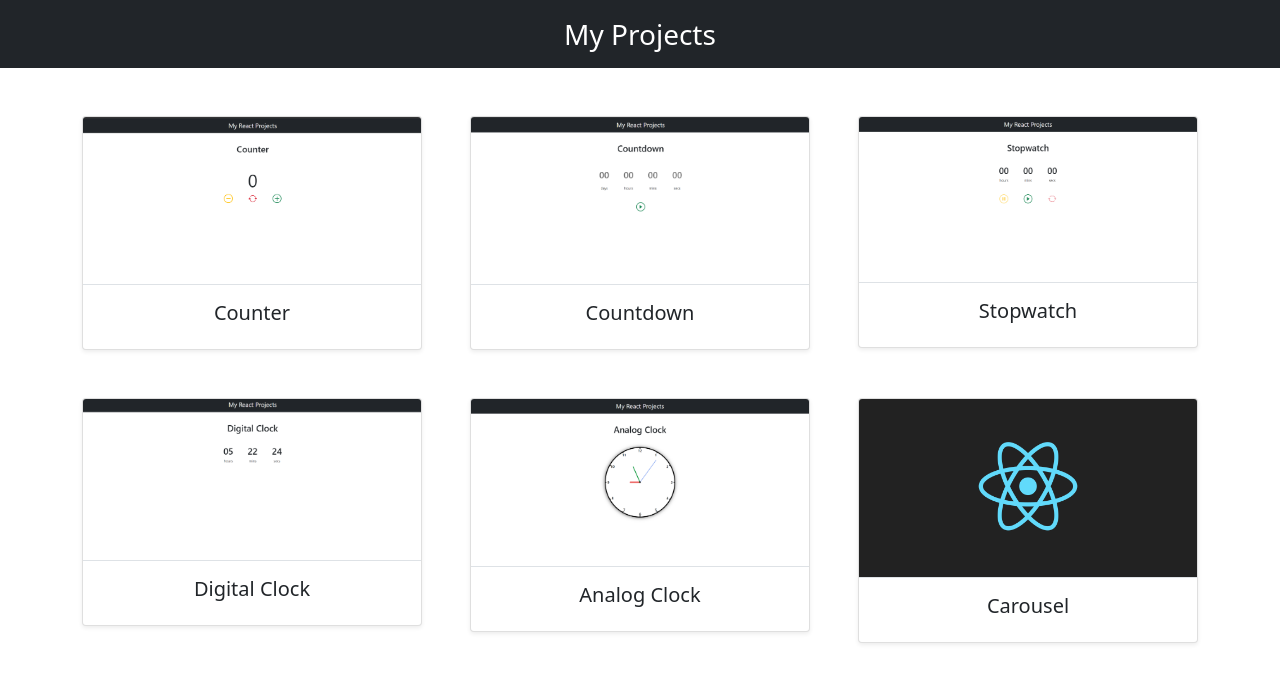
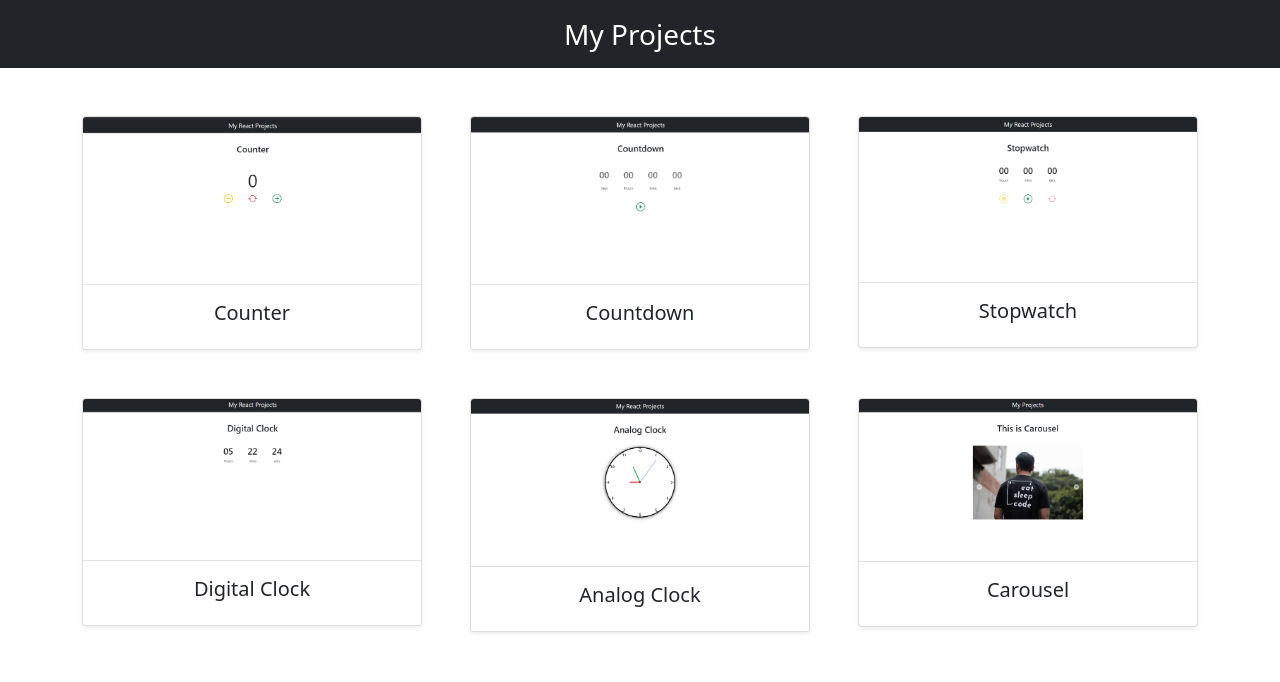
Before and after one commit to bibashmgr/my-projects, a React (Create React App) app: page / in a window 1280 px wide. Shown: the top 682 px of the page. Built offline with nearby package versions, Linux system fonts and the light colour scheme.

Commit message:
Updating repo

```diff
--- a/src/components/projects.js
+++ b/src/components/projects.js
@@ -33,6 +33,6 @@ export const projects = [
         id: 6,
         name: 'Carousel',
         url: '/app/carousel',
-        img: './assets/default.png'
+        img: './assets/carousel.jpg'
     },
 ];
```
